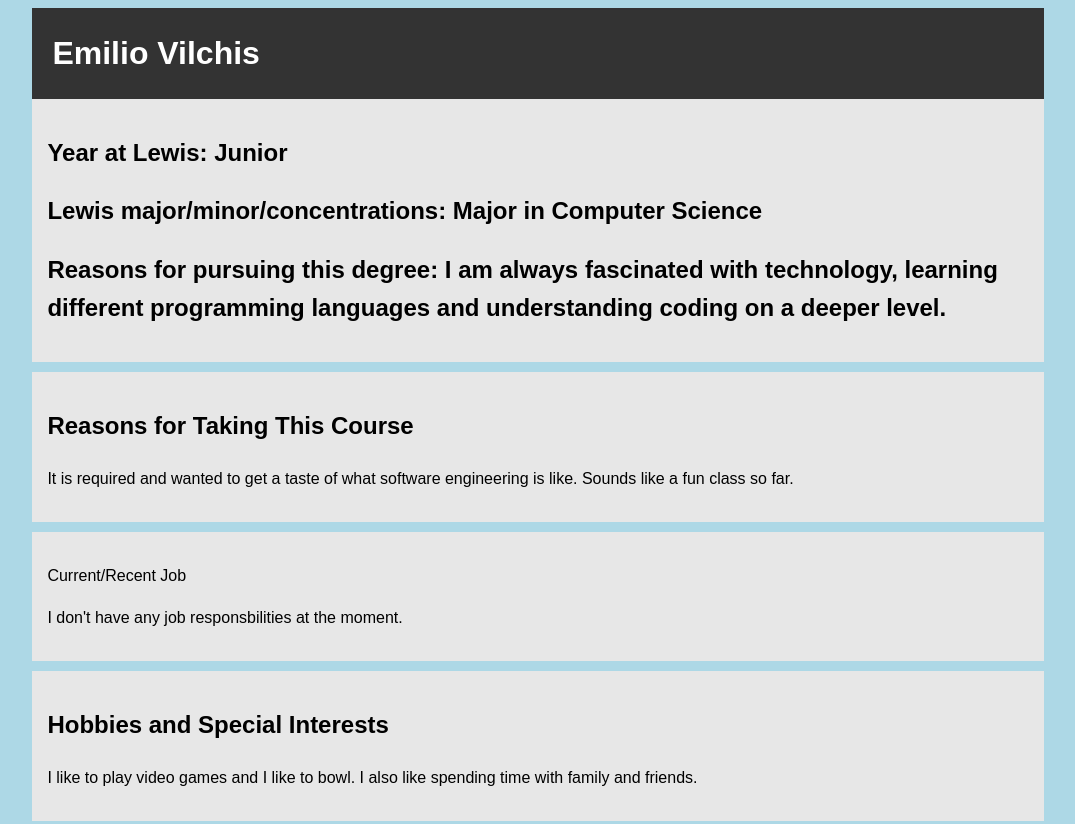
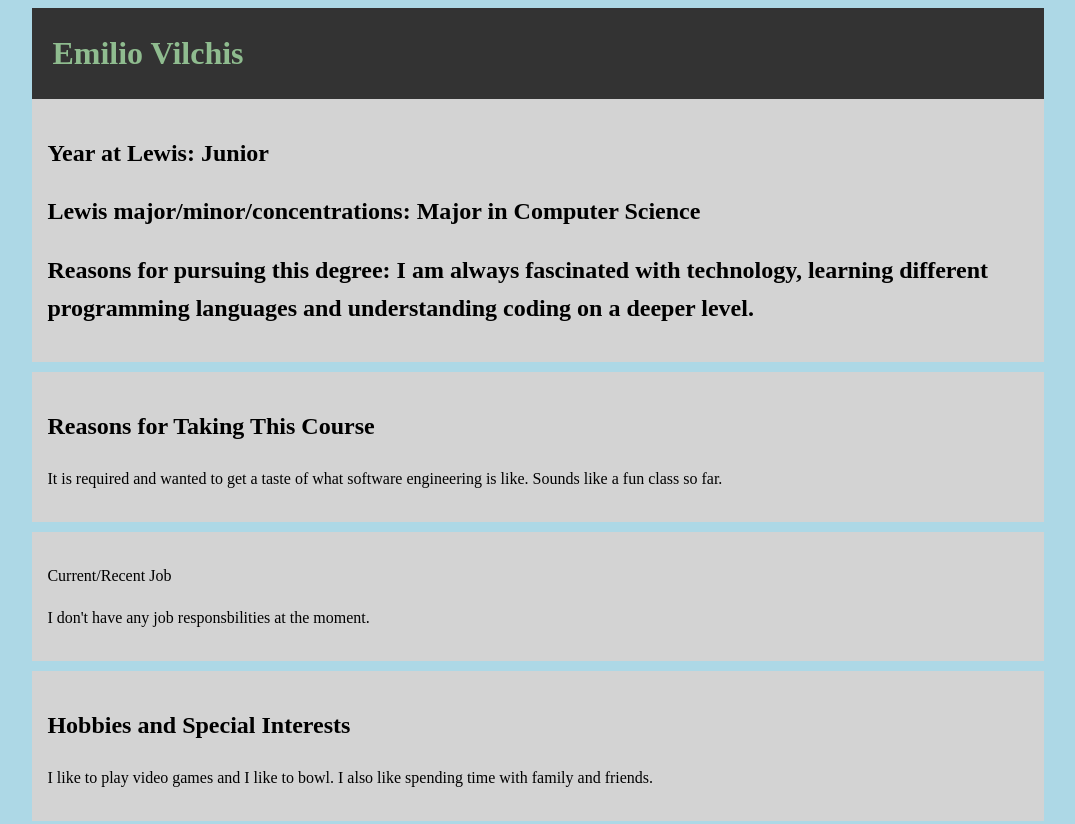
Before and after one commit to Evilchis31/introductions, a plain HTML site: page index.html in a window 1280 px wide. Shown: the top 824 px of the page, without its empty margins (102-1177 px from the left). Drawn offline with Linux system fonts and the light colour scheme.

Commit message:
Updated V02

```diff
--- a/index.html
+++ b/index.html
@@ -4,7 +4,7 @@
     <title>About Me</title>
     <style>
         body {
-            font-family: Times New Romen, sans-serif;
+            font-family: Times New Roman, Times, serif;
             background-color: #add8e6;
             line-height: 1.6;
         }
@@ -15,14 +15,14 @@
         }
         .main-info {
             background: #333;
-            color: #fff;
+            color: #8FBC8F;
             padding: 20px;
         }
         .main-info h1 {
             margin: 0;
         }
         .hobbies, .lewis, .course, .job {
-            background: #e7e7e7;
+            background: #D3D3D3;
             padding: 15px;
             margin-bottom: 10px;
         }
```
